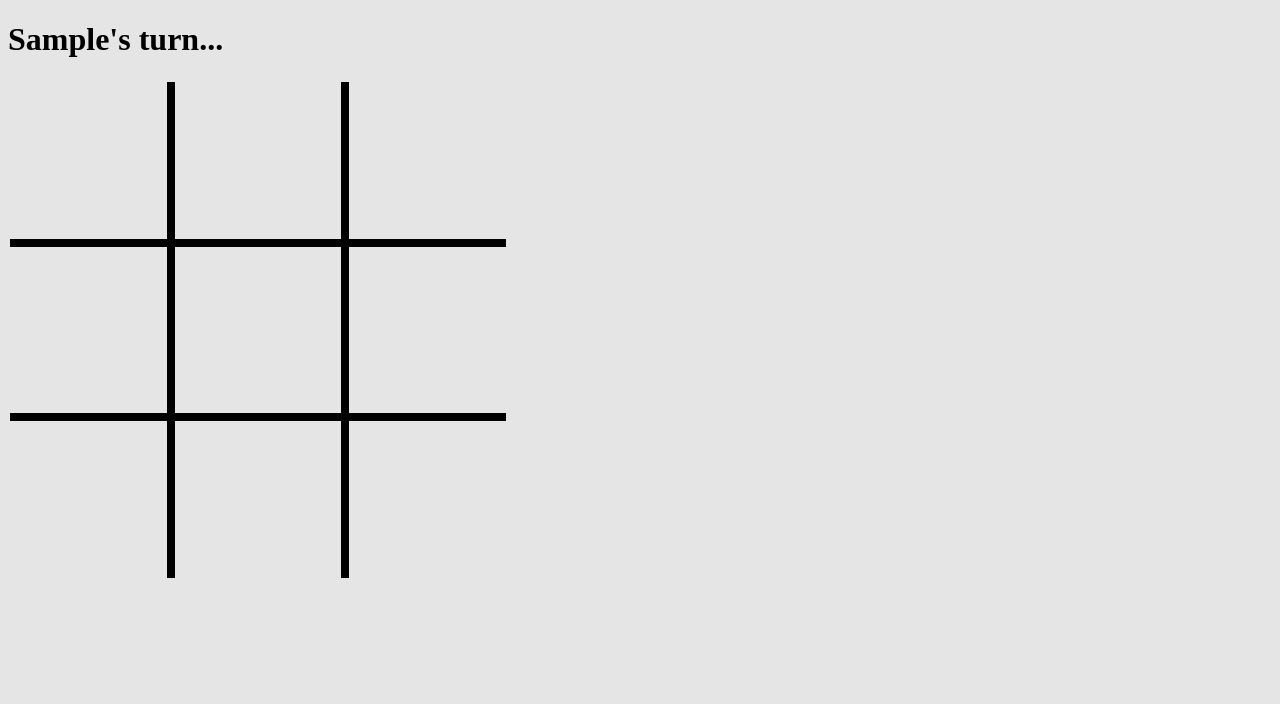
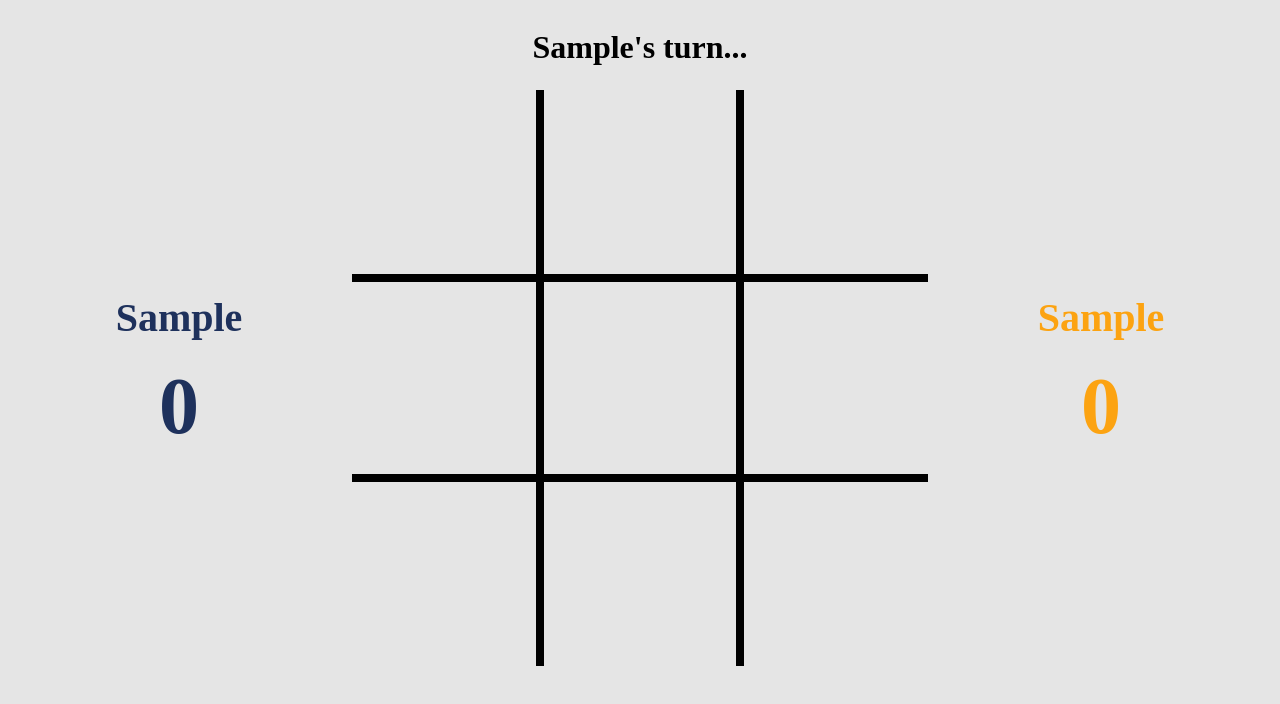
Before and after one commit to PatrikKozejak/TOP-Tic-Tac-Toe, a plain HTML site: page index.html in a window 1280 px wide. Both pictures are taken after typing "Sample", "Sample" into the empty fields and a click on the button "Start game". Drawn offline with Linux system fonts and the light colour scheme.

Commit message:
Display actual names and current points of players during game

```diff
--- a/css/styles.css
+++ b/css/styles.css
@@ -11,8 +11,8 @@
 
 .board {
   display: grid;
-  height: 500px;
-  width: 500px;
+  height: 580px;
+  width: 580px;
   grid-template-columns: repeat(3, 1fr);
   grid-template-rows: repeat(3, 1fr);
   padding: 2px;
@@ -24,7 +24,6 @@
   align-items: center;
   text-align: center;
   font-size: 2rem;
-
   cursor: pointer;
 }
 
@@ -71,44 +70,68 @@ label {
   margin-bottom: 8px;
 }
 
-.menu {
-  display: flex;
-  justify-content: center;
-  padding-top: 160px;
-}
-
-.flex-container {
-  width: 1200px;
-  display: flex;
-  flex-direction: row;
-  justify-content: space-around;
-  align-items: center;
-}
-
 .player-one-div,
 .player-two-div {
-  flex: 1;
-  font-display: flex;
   text-align: center;
   font-size: 28px;
   font-weight: 600;
 }
 
-.player-one-div {
+.player-one-div,
+.player-one-info {
   color: #1e315c;
 }
 
-.player-two-div {
+.player-two-div,
+.player-two-info {
   color: #fca311;
 }
 
 .main {
-  flex: 3;
+  width: 580px;
   text-align: center;
 }
 
-.flex-container > div {
-  /* align-items: center; */
+.container {
+  display: flex;
+  justify-content: center;
+  align-items: center;
+}
+.grid-container {
+  height: 600px;
+}
+.grid-container,
+.game-wrapper {
+  display: grid;
+  grid-template-columns: 2fr 3fr 2fr;
+  justify-items: center;
+  align-items: center;
+  font-weight: 600;
+  text-align: center;
+}
+
+.player-one-info,
+.player-two-info {
+  display: flex;
+  flex-direction: column;
+  justify-content: center;
+  font-size: 40px;
+  gap: 20px;
+}
+
+.board-wrapper {
+  height: 730px;
+}
+
+.player-one-name,
+.player-two-name {
+  margin: 0;
+}
+
+.player-one-points,
+.player-two-points {
+  font-size: 80px;
+  margin: 0;
 }
 
 input {
--- a/index.html
+++ b/index.html
@@ -8,9 +8,10 @@
   </head>
   <body>
     <div class="content">
+      <div class="container">
         <div class="menu">
           <form onsubmit="">
-          <div class="flex-container">
+            <div class="grid-container">
               <div class="player-one-div">
                 <label for="player-one">Player one</label>
                 <input
@@ -36,15 +37,29 @@
                   placeholder="Second player name"
                   required
                 />
-              <img src="assets/cross.svg" alt="cross symbol of second player" />
+                <img
+                  src="assets/cross.svg"
+                  alt="cross symbol of second player"
+                />
               </div>
             </div>
           </form>
         </div>
-      <div class="container">
+        <div class="game-wrapper">
+          <div class="player-one-info">
+            <p class="player-one-name"></p>
+            <p class="player-one-points"></p>
+          </div>
+          <div class="board-wrapper">
             <h1 class="turn"></h1>
             <div class="board"></div>
             <h2 class="guide"></h2>
+          </div>
+          <div class="player-two-info">
+            <p class="player-two-name"></p>
+            <p class="player-two-points"></p>
+          </div>
+        </div>
       </div>
     </div>
     <script src="js/script.js"></script>
--- a/js/script.js
+++ b/js/script.js
@@ -76,10 +76,12 @@ function GameController(
     {
       name: playerOneName,
       mark: 1,
+      points: 0,
     },
     {
       name: playerTwoName,
       mark: 2,
+      points: 0,
     },
   ];
 
@@ -152,9 +154,17 @@ function GameController(
     }
   };
 
+  const getNameOfPlayer = (playerIndex) => players[playerIndex].name;
+
   const setPlayerName = (playerIndex, name) => {
     players[playerIndex].name = name;
   };
+
+  const addPointToWinner = () => {
+    activePlayer.points++;
+  };
+
+  const getPointsOfPlayer = (playerIndex) => players[playerIndex].points;
 
   const resetBoard = () => {
     board.getBoard().forEach((row) => row.forEach((cell) => cell.removeMark()));
@@ -168,7 +178,10 @@ function GameController(
     playRound,
     getActivePlayer,
     getBoard: board.getBoard,
+    getNameOfPlayer,
     setPlayerName,
+    getPointsOfPlayer,
+    addPointToWinner,
     resetBoard,
     on: eventEmitter.on,
     emit: eventEmitter.emit,
@@ -176,7 +189,7 @@ function GameController(
 }
 
 function ScreenController() {
-  const boardContainer = document.querySelector(".container");
+  const boardContainer = document.querySelector(".game-wrapper");
   boardContainer.style.display = "none";
 
   const startGameButton = document.querySelector(".start");
@@ -187,12 +200,18 @@ function ScreenController() {
   const boardDiv = document.querySelector(".board");
   const guideDiv = document.querySelector(".guide");
 
+  const playerOneName = document.querySelector(".player-one-name");
+  const playerTwoName = document.querySelector(".player-two-name");
+  const playerOnePoints = document.querySelector(".player-one-points");
+  const playerTwoPoints = document.querySelector(".player-two-points");
+
   const updateScreen = () => {
     boardDiv.textContent = "";
 
     const board = game.getBoard();
     const activePlayer = game.getActivePlayer();
-
+    playerOnePoints.textContent = game.getPointsOfPlayer(0);
+    playerTwoPoints.textContent = game.getPointsOfPlayer(1);
     playerTurnDiv.textContent = `${activePlayer.name}'s turn...`;
     board.forEach((row, rowIndex) => {
       row.forEach((cell, index) => {
@@ -224,14 +243,17 @@ function ScreenController() {
     event.preventDefault();
     const menu = document.querySelector(".menu");
 
-    const playerOneName = document.querySelector("#player-one").value;
-    const playerTwoName = document.querySelector("#player-two").value;
+    const playerOneInput = document.querySelector("#player-one").value;
+    const playerTwoInput = document.querySelector("#player-two").value;
 
-    if (playerOneName !== "" && playerTwoName !== "") {
+    if (playerOneInput !== "" && playerTwoInput !== "") {
       menu.style.display = "none";
-      boardContainer.style.display = "block";
-      game.setPlayerName(0, playerOneName);
-      game.setPlayerName(1, playerTwoName);
+      boardContainer.style.display = "grid";
+
+      game.setPlayerName(0, playerOneInput);
+      game.setPlayerName(1, playerTwoInput);
+      playerOneName.textContent = game.getNameOfPlayer(0);
+      playerTwoName.textContent = game.getNameOfPlayer(1);
       // Initial render
       updateScreen();
     }
@@ -242,6 +264,7 @@ function ScreenController() {
     game.resetBoard();
     updateScreen();
     boardDiv.removeEventListener("click", endOfGame, { capture: true });
+    guideDiv.textContent = "";
   }
 
   game.on("validMove", () => {
@@ -257,6 +280,7 @@ function ScreenController() {
   });
 
   game.on("playerWin", ({ winningRow }) => {
+    game.addPointToWinner();
     updateScreen();
     playerTurnDiv.textContent = `${game.getActivePlayer().name} has won!`;
     guideDiv.textContent = "Click anywhere on the board for new round.";
```
Lines whose indentation alone changed are shown as unchanged.
